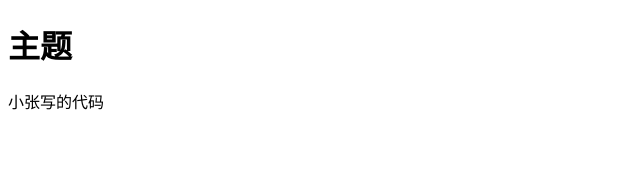
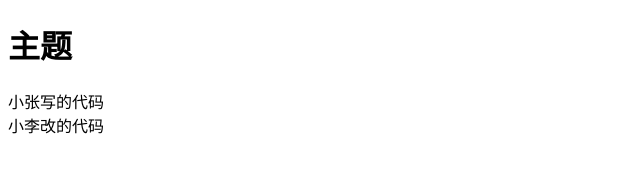
Before and after one commit to hyp-Zero/15Project, a plain HTML site: page index.html in a window 1280 px wide. Shown: the whole page, without its empty margins (0-640 px from the left). Drawn offline with Linux system fonts and the light colour scheme.

Commit message:
xiaoli commit

```diff
--- a/index.html
+++ b/index.html
@@ -8,5 +8,6 @@
 <body>
     <h1>主题</h1>
     <div>小张写的代码</div>
+    <div>小李改的代码</div>
 </body>
 </html>
```
